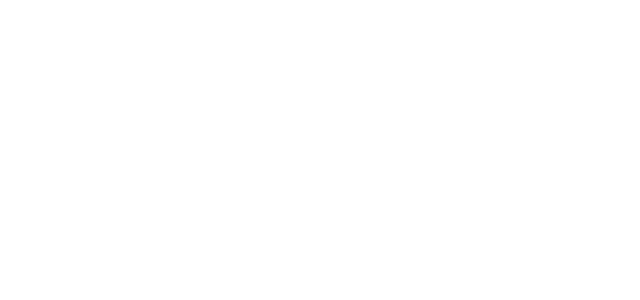
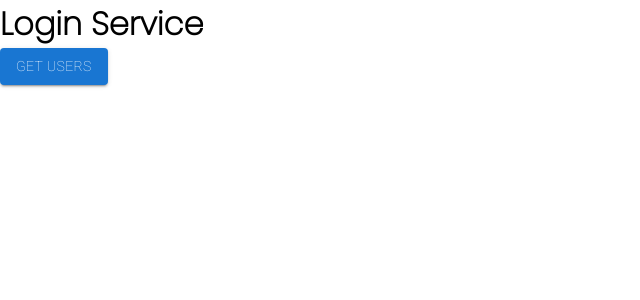
Before and after one commit to Rishav-code-bit/HelpingHand, a React (Create React App) app: page /loginservice in a window 1280 px wide. Shown: the top 300 px of the page, without its empty margins (0-640 px from the left). Built offline with nearby package versions, Linux system fonts and the light colour scheme; the HTML template or start-up script is replaced by a standard one; a web font is replaced by a local one.

Commit message:
fetching data from api done

```diff
--- a/src/App.js
+++ b/src/App.js
@@ -4,7 +4,7 @@ import Home from './components/Homepage/Home';
 import Login from './components/LoginPage/Login';
 import SignUp from './components/LoginPage/SignUp'
 import about from './components/About/abt'
-
+import LoginService from './services/LoginService';
 
 function App() {
   return (
@@ -14,6 +14,7 @@ function App() {
         <Route path="/about" exact component={about} />
         <Route path="/signup" exact component={SignUp} />
         <Route path="/login" exact component={Login} />
+        <Route path="/loginservice" exact component={LoginService} />
       </Switch>
   </BrowserRouter>
   );
--- /dev/null
+++ b/src/services/LoginService.js
@@ -0,0 +1,25 @@
+import React from 'react';
+import axios from 'axios';
+import { Button } from '@mui/material';
+
+function LoginService() {
+
+    const API_URL = "http://localhost:8080/users";
+
+    const getUsers = () => {
+        axios.get(API_URL)
+        .then((res) => {
+          console.log(res.data);
+        })
+        .catch((error) => console.error(error))
+    }
+
+  return (
+    <div>
+      <h1>Login Service</h1>
+      <Button variant='contained' onClick={getUsers}>Get Users</Button>
+    </div>
+  )
+}
+
+export default LoginService;
```
